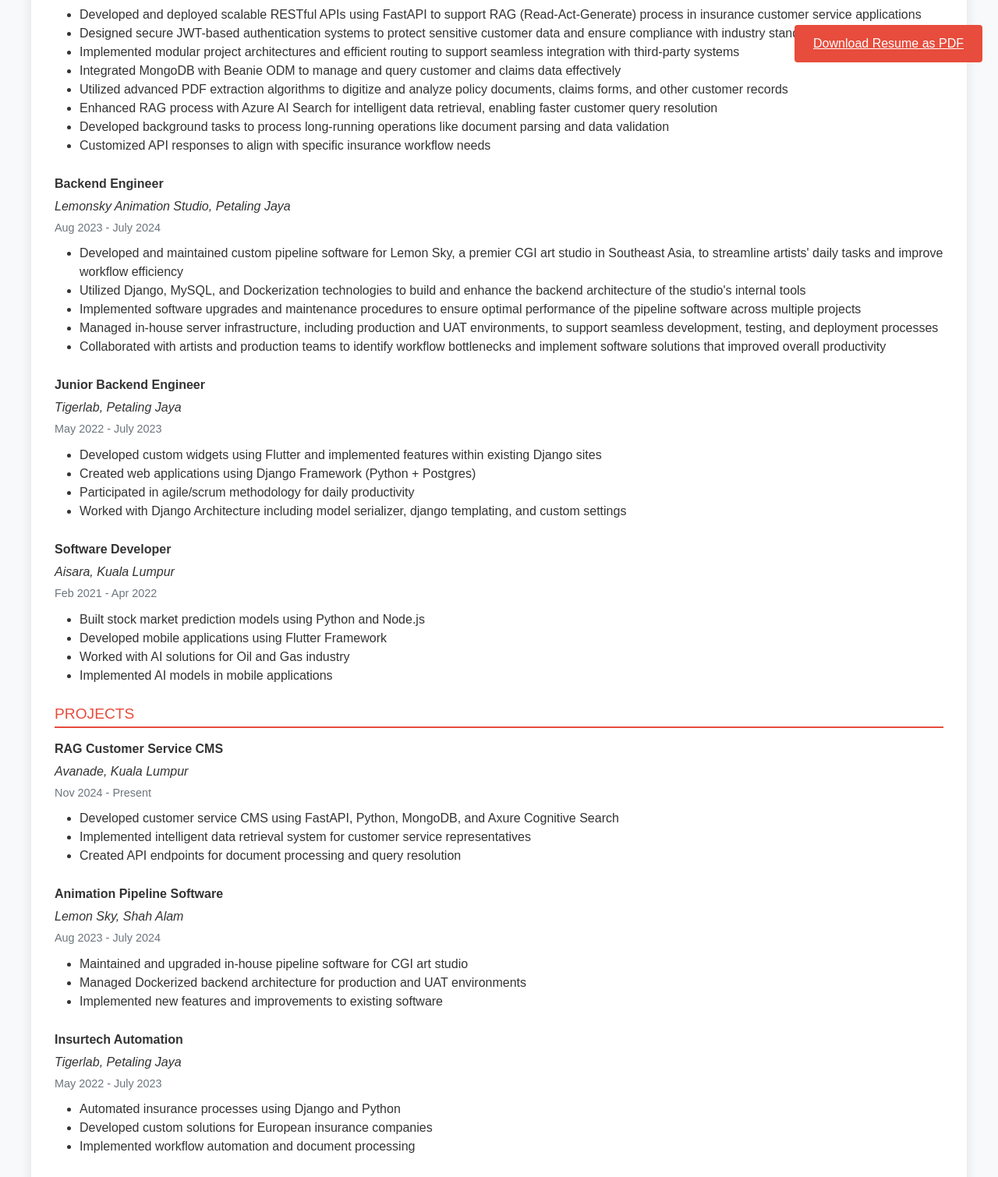
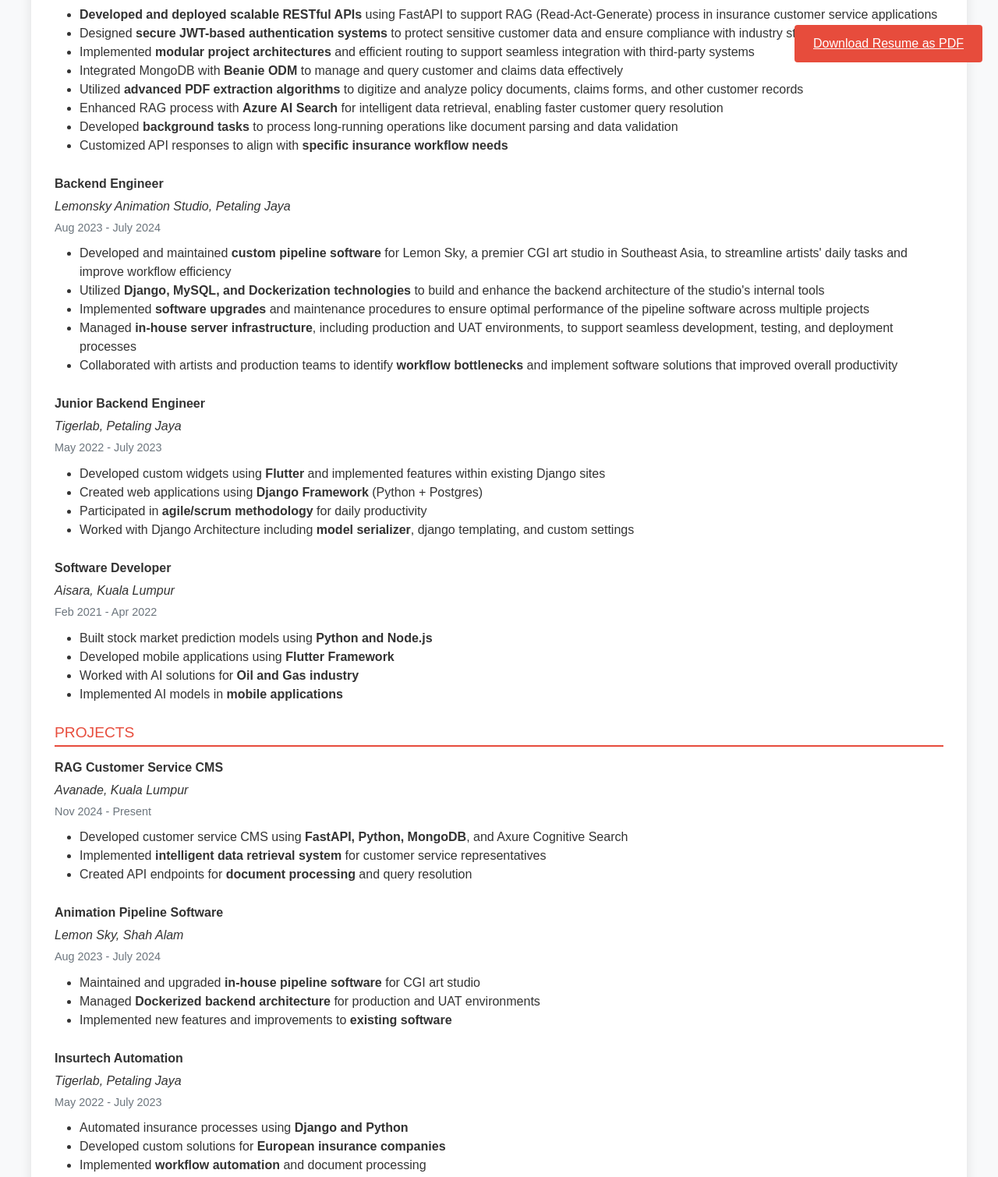
Before and after one commit to nikhamidi/resume, a plain HTML site: page index.html in a window 1280 px wide. Shown: the part 700-2210 px from the top of the page at 78% size. Drawn offline with nearby package versions, Linux system fonts and the light colour scheme.

Commit message:
Update index.html

```diff
--- a/index.html
+++ b/index.html
@@ -128,14 +128,14 @@
                 <p class="job-company">Avanade / Oxydata Software, Kuala Lumpur</p>
                 <p class="job-dates">Nov 2024 - May 2025</p>
                 <ul>
-                    <li>Developed and deployed scalable RESTful APIs using FastAPI to support RAG (Read-Act-Generate) process in insurance customer service applications</li>
-                    <li>Designed secure JWT-based authentication systems to protect sensitive customer data and ensure compliance with industry standards</li>
-                    <li>Implemented modular project architectures and efficient routing to support seamless integration with third-party systems</li>
-                    <li>Integrated MongoDB with Beanie ODM to manage and query customer and claims data effectively</li>
-                    <li>Utilized advanced PDF extraction algorithms to digitize and analyze policy documents, claims forms, and other customer records</li>
-                    <li>Enhanced RAG process with Azure AI Search for intelligent data retrieval, enabling faster customer query resolution</li>
-                    <li>Developed background tasks to process long-running operations like document parsing and data validation</li>
-                    <li>Customized API responses to align with specific insurance workflow needs</li>
+                    <li><strong>Developed and deployed scalable RESTful APIs</strong> using FastAPI to support RAG (Read-Act-Generate) process in insurance customer service applications</li>
+                    <li>Designed <strong>secure JWT-based authentication systems</strong> to protect sensitive customer data and ensure compliance with industry standards</li>
+                    <li>Implemented <strong>modular project architectures</strong> and efficient routing to support seamless integration with third-party systems</li>
+                    <li>Integrated MongoDB with <strong>Beanie ODM</strong> to manage and query customer and claims data effectively</li>
+                    <li>Utilized <strong>advanced PDF extraction algorithms</strong> to digitize and analyze policy documents, claims forms, and other customer records</li>
+                    <li>Enhanced RAG process with <strong>Azure AI Search</strong> for intelligent data retrieval, enabling faster customer query resolution</li>
+                    <li>Developed <strong>background tasks</strong> to process long-running operations like document parsing and data validation</li>
+                    <li>Customized API responses to align with <strong>specific insurance workflow needs</strong></li>
                 </ul>
             </div>
 
@@ -144,11 +144,11 @@
                 <p class="job-company">Lemonsky Animation Studio, Petaling Jaya</p>
                 <p class="job-dates">Aug 2023 - July 2024</p>
                 <ul>
-                    <li>Developed and maintained custom pipeline software for Lemon Sky, a premier CGI art studio in Southeast Asia, to streamline artists' daily tasks and improve workflow efficiency</li>
-                    <li>Utilized Django, MySQL, and Dockerization technologies to build and enhance the backend architecture of the studio's internal tools</li>
-                    <li>Implemented software upgrades and maintenance procedures to ensure optimal performance of the pipeline software across multiple projects</li>
-                    <li>Managed in-house server infrastructure, including production and UAT environments, to support seamless development, testing, and deployment processes</li>
-                    <li>Collaborated with artists and production teams to identify workflow bottlenecks and implement software solutions that improved overall productivity</li>
+                    <li>Developed and maintained <strong>custom pipeline software</strong> for Lemon Sky, a premier CGI art studio in Southeast Asia, to streamline artists' daily tasks and improve workflow efficiency</li>
+                    <li>Utilized <strong>Django, MySQL, and Dockerization technologies</strong> to build and enhance the backend architecture of the studio's internal tools</li>
+                    <li>Implemented <strong>software upgrades</strong> and maintenance procedures to ensure optimal performance of the pipeline software across multiple projects</li>
+                    <li>Managed <strong>in-house server infrastructure</strong>, including production and UAT environments, to support seamless development, testing, and deployment processes</li>
+                    <li>Collaborated with artists and production teams to identify <strong>workflow bottlenecks</strong> and implement software solutions that improved overall productivity</li>
                 </ul>
             </div>
 
@@ -157,10 +157,10 @@
                 <p class="job-company">Tigerlab, Petaling Jaya</p>
                 <p class="job-dates">May 2022 - July 2023</p>
                 <ul>
-                    <li>Developed custom widgets using Flutter and implemented features within existing Django sites</li>
-                    <li>Created web applications using Django Framework (Python + Postgres)</li>
-                    <li>Participated in agile/scrum methodology for daily productivity</li>
-                    <li>Worked with Django Architecture including model serializer, django templating, and custom settings</li>
+                    <li>Developed custom widgets using <strong>Flutter</strong> and implemented features within existing Django sites</li>
+                    <li>Created web applications using <strong>Django Framework</strong> (Python + Postgres)</li>
+                    <li>Participated in <strong>agile/scrum methodology</strong> for daily productivity</li>
+                    <li>Worked with Django Architecture including <strong>model serializer</strong>, django templating, and custom settings</li>
                 </ul>
             </div>
 
@@ -169,10 +169,10 @@
                 <p class="job-company">Aisara, Kuala Lumpur</p>
                 <p class="job-dates">Feb 2021 - Apr 2022</p>
                 <ul>
-                    <li>Built stock market prediction models using Python and Node.js</li>
-                    <li>Developed mobile applications using Flutter Framework</li>
-                    <li>Worked with AI solutions for Oil and Gas industry</li>
-                    <li>Implemented AI models in mobile applications</li>
+                    <li>Built stock market prediction models using <strong>Python and Node.js</strong></li>
+                    <li>Developed mobile applications using <strong>Flutter Framework</strong></li>
+                    <li>Worked with AI solutions for <strong>Oil and Gas industry</strong></li>
+                    <li>Implemented AI models in <strong>mobile applications</strong></li>
                 </ul>
             </div>
         </section>
@@ -185,9 +185,9 @@
                 <p class="job-company">Avanade, Kuala Lumpur</p>
                 <p class="job-dates">Nov 2024 - Present</p>
                 <ul>
-                    <li>Developed customer service CMS using FastAPI, Python, MongoDB, and Axure Cognitive Search</li>
-                    <li>Implemented intelligent data retrieval system for customer service representatives</li>
-                    <li>Created API endpoints for document processing and query resolution</li>
+                    <li>Developed customer service CMS using <strong>FastAPI, Python, MongoDB</strong>, and Axure Cognitive Search</li>
+                    <li>Implemented <strong>intelligent data retrieval system</strong> for customer service representatives</li>
+                    <li>Created API endpoints for <strong>document processing</strong> and query resolution</li>
                 </ul>
             </div>
 
@@ -196,9 +196,9 @@
                 <p class="job-company">Lemon Sky, Shah Alam</p>
                 <p class="job-dates">Aug 2023 - July 2024</p>
                 <ul>
-                    <li>Maintained and upgraded in-house pipeline software for CGI art studio</li>
-                    <li>Managed Dockerized backend architecture for production and UAT environments</li>
-                    <li>Implemented new features and improvements to existing software</li>
+                    <li>Maintained and upgraded <strong>in-house pipeline software</strong> for CGI art studio</li>
+                    <li>Managed <strong>Dockerized backend architecture</strong> for production and UAT environments</li>
+                    <li>Implemented new features and improvements to <strong>existing software</strong></li>
                 </ul>
             </div>
 
@@ -207,9 +207,9 @@
                 <p class="job-company">Tigerlab, Petaling Jaya</p>
                 <p class="job-dates">May 2022 - July 2023</p>
                 <ul>
-                    <li>Automated insurance processes using Django and Python</li>
-                    <li>Developed custom solutions for European insurance companies</li>
-                    <li>Implemented workflow automation and document processing</li>
+                    <li>Automated insurance processes using <strong>Django and Python</strong></li>
+                    <li>Developed custom solutions for <strong>European insurance companies</strong></li>
+                    <li>Implemented <strong>workflow automation</strong> and document processing</li>
                 </ul>
             </div>
 
@@ -218,14 +218,15 @@
                 <p class="job-company">Aisara, Kuala Lumpur</p>
                 <p class="job-dates">Feb 2021 - Apr 2022</p>
                 <ul>
-                    <li>Created web application for stock market prediction</li>
-                    <li>Integrated AI models with mobile applications</li>
-                    <li>Developed backend using Django and Python</li>
+                    <li>Created web application for <strong>stock market prediction</strong></li>
+                    <li>Integrated AI models with <strong>mobile applications</strong></li>
+                    <li>Developed backend using <strong>Django and Python</strong></li>
                 </ul>
             </div>
         </section>
+
         <footer>
-            <p>© Nik Hamidi. Anyone can reserved this.</p>
+            <p>© Nik Hamidi. Anyone can reserved.</p>
         </footer>
     </div>
 
```
